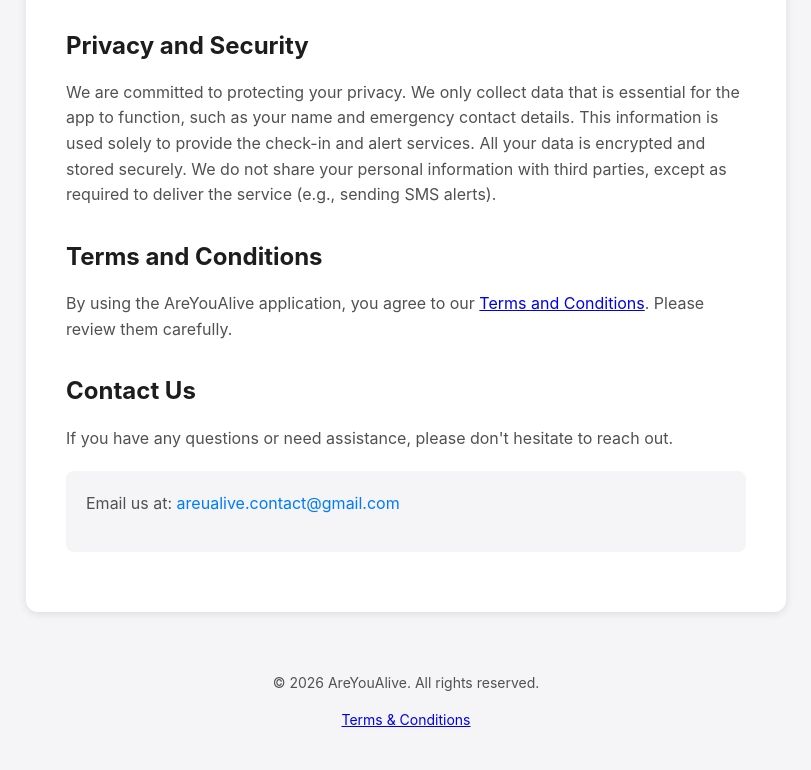
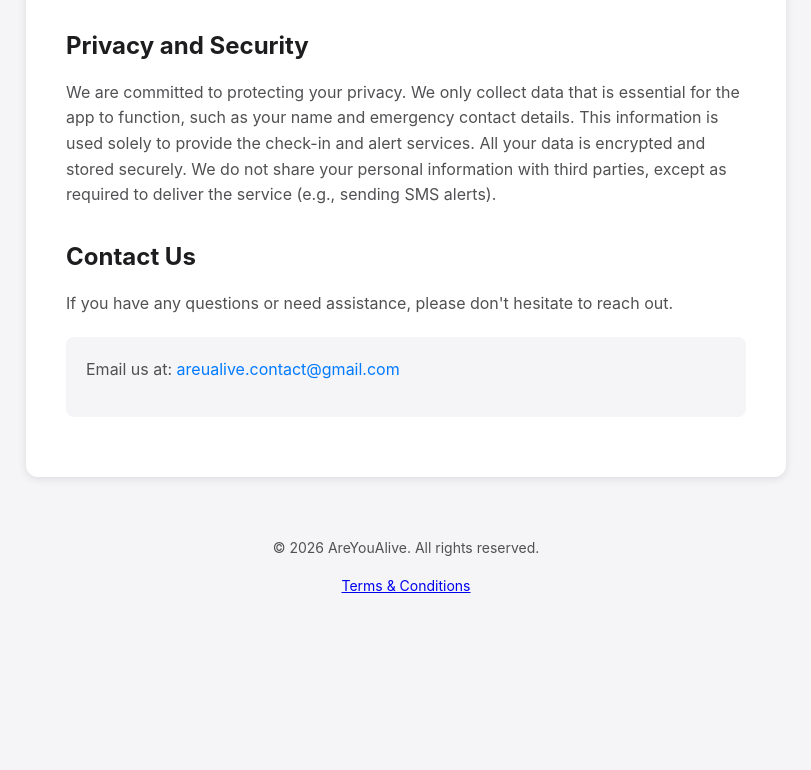
Before and after one commit to kos1502dk/are-you-alive-support, a plain HTML site: page docs/index.html in a window 1280 px wide. Shown: the part 749-1519 px from the top of the page, without its empty margins (234-1045 px from the left). After the commit the page ends 1421 px from the top, so only its background shows below. Drawn offline with Linux system fonts and the light colour scheme.

Commit message:
chore: Comment terms and conditions

```diff
--- a/docs/index.html
+++ b/docs/index.html
@@ -150,12 +150,12 @@
           alerts).
         </p>
 
-        <h2>Terms and Conditions</h2>
+        <!-- <h2>Terms and Conditions</h2>
         <p>
           By using the AreYouAlive application, you agree to our
           <a href="terms-and-conditions.html">Terms and Conditions</a>. Please
           review them carefully.
-        </p>
+        </p> -->
 
         <h2>Contact Us</h2>
         <p>
```
